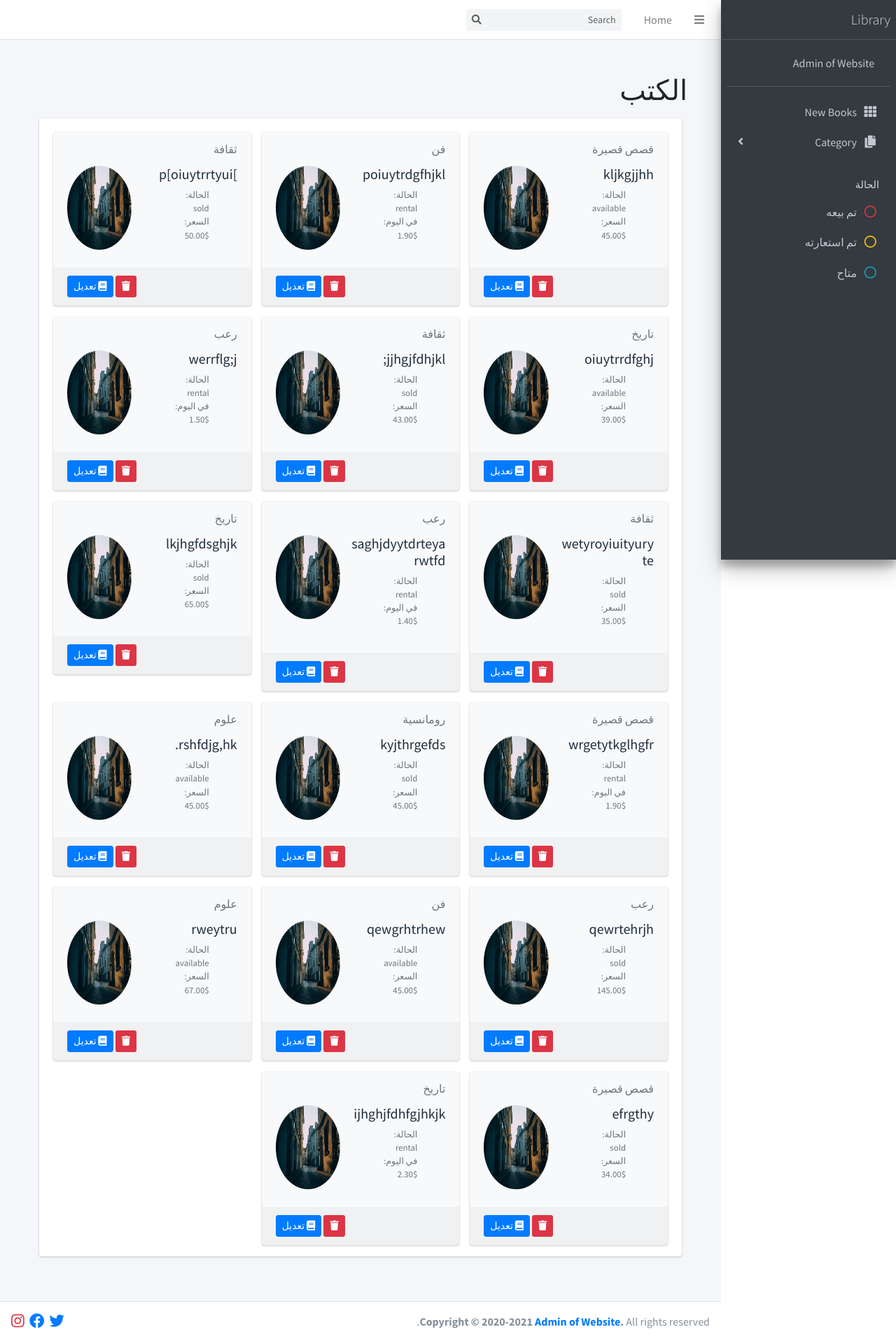
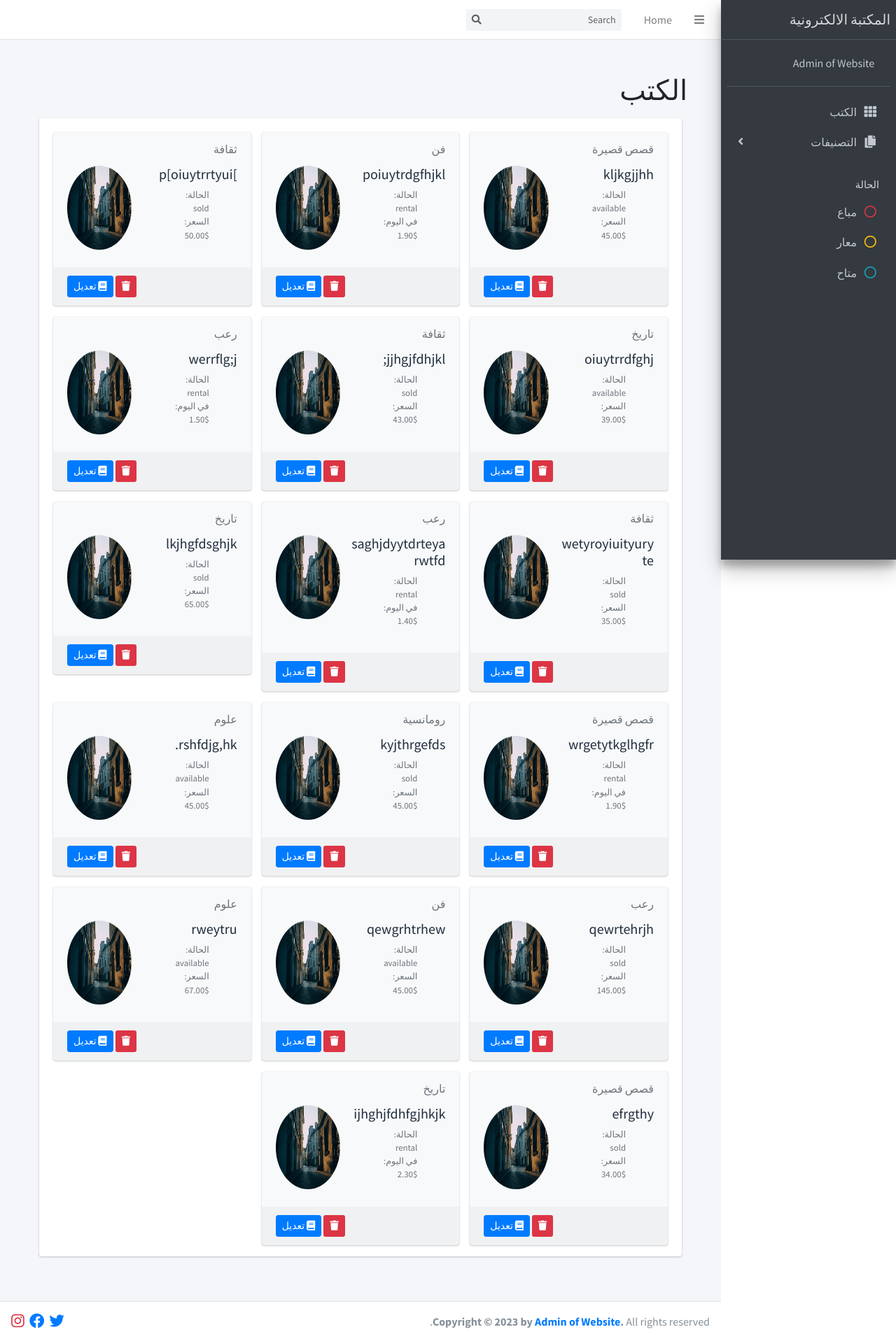
Before and after one commit to saa1man/lms-django, a Django app: page /books in a window 1280 px wide. Shown: the whole page at 70% size. Run offline with Django 4.2, Linux system fonts and the light colour scheme; data comes from the database, SQL or seed files in the repository; both versions use the stored data as it was after the commit; some libraries are stand-ins or nearby versions.

Commit message:
Updating website and checking for errors

```diff
--- a/templates/base.html
+++ b/templates/base.html
@@ -54,7 +54,7 @@ $(document).ready(function(){
   $(".totalprice").each(function(){
     $(this).hide()
     var salary = $(this).text()
-    total += parseInt(salary)
+    total += parseFloat(salary)
   });
   $("#totalsalarys").text($("#totalsalarys").text()+total)
 });
@@ -63,7 +63,7 @@ var total1 = 0;
 $(".totalrental").each(function(){
   $(this).hide()
   var salary1 = $(this).text()
-  total1 += parseInt(salary1)
+  total1 += parseFloat(salary1)
 });
 $(".salaryrental").text(total1)
 $(".salaryrental").hide()
@@ -72,7 +72,7 @@ var total2 = 0;
 $(".totalsold").each(function(){
   $(this).hide()
   var salary2 = $(this).text()
-  total2 += parseInt(salary2)
+  total2 += parseFloat(salary2)
 });
 $(".salarysold").text(total2)
 $(".salarysold").hide()
@@ -105,6 +105,10 @@ $(".status{{book.status}}").click(function(){
 
 {% endfor %}
 
+</script>
+
+<script>
+document.getElementById("year").innerHTML = new Date().getFullYear();  // returns the current year
 </script>
 
 <script>
--- a/templates/pages/index.html
+++ b/templates/pages/index.html
@@ -140,9 +140,9 @@
           <!-- تصنيفات-->
 
           <div class="row justify-content-center mb-3">
-            <div class="col-4 ">
+            <div class="col-6">
               <ul class="nav">
-              {% for cat in category|slice:'4' %}
+              {% for cat in category%}
               <li class="nav-item cat{{cat.id}}">
                 <a id="" class="nav-link bg-primary" href="#">{{cat.name}}</a>
               </li>
--- a/templates/parts/footer.html
+++ b/templates/parts/footer.html
@@ -1,6 +1,6 @@
       <!-- Main Footer -->
       <footer class="main-footer">
-        <strong>Copyright &copy; 2020-2021 <a href="#">Admin of Website</a>.</strong>
+        <strong>Copyright &copy; <span id="year"></span> by <a href="#">Admin of Website</a>.</strong>
         All rights reserved.
         <div class="float-right d-none d-sm-inline-block">
             <a target="_blank" class="" href="#"><i class="fab fa-lg fa-twitter"></i></a>
--- a/templates/parts/sidebar.html
+++ b/templates/parts/sidebar.html
@@ -2,7 +2,7 @@
   <aside style="position: fixed;" class="main-sidebar sidebar-dark-primary elevation-4">
     <!-- Brand Logo -->
     <a href="{% url 'index' %}" class="brand-link">
-      <span class="brand-text font-weight-light">Library</span>
+      <span class="brand-text font-weight-light">المكتبة الالكترونية</span>
     </a>
 
     <!-- Sidebar -->
@@ -24,7 +24,7 @@
             <a href="{% url 'books' %}" class="nav-link">
               <i class="nav-icon fas fa-th"></i>
               <p>
-                New Books
+                الكتب
               </p>
             </a>
           </li>
@@ -32,7 +32,7 @@
             <a href="#" class="nav-link">
               <i class="nav-icon fas fa-copy"></i>
               <p>
-                Category
+                التصنيفات
                 <i class="fas fa-angle-left right"></i>
 
               </p>
@@ -42,7 +42,7 @@
                   <li class="nav-item">
                     <a id="addcat" href="#" class="nav-link">
                         <i class="fa fa-plus "></i>
-                        <p  class="text-light"> Add New </p>
+                        <p  class="text-light">اضافة</p>
                     </a>
                   </li>
               <form id="cat" method="POST">
@@ -50,8 +50,8 @@
                 <div id='catinput'>
                   {{formcat}}
 
-                  <button type="submit" class="btn btn-success">save</button>
-                  <button id="backcat" class="btn btn-primary ">back</button>
+                  <button type="submit" class="btn btn-success">حفظ</button>
+                  <button id="backcat" class="btn btn-primary ">رجوع</button>
                 </div>
               </form>
                   {% for cat in category %}
@@ -70,13 +70,13 @@
           <li style="cursor: pointer;" class="nav-item statussold">
             <a id="statusSold" class="nav-link">
               <i class="nav-icon far fa-circle text-danger"></i>
-              <p class="text">تم بيعه</p>
+              <p class="text">مباع</p>
             </a>
           </li>
           <li style="cursor: pointer;" class="nav-item statusrental">
             <a id="" class="nav-link">
               <i class="nav-icon far fa-circle text-warning"></i>
-              <p>تم استعارته</p>
+              <p>معار</p>
             </a>
           </li>
           <li style="cursor: pointer;" class="nav-item statusavailable">
```
Also changed, not shown: db.sqlite3.
